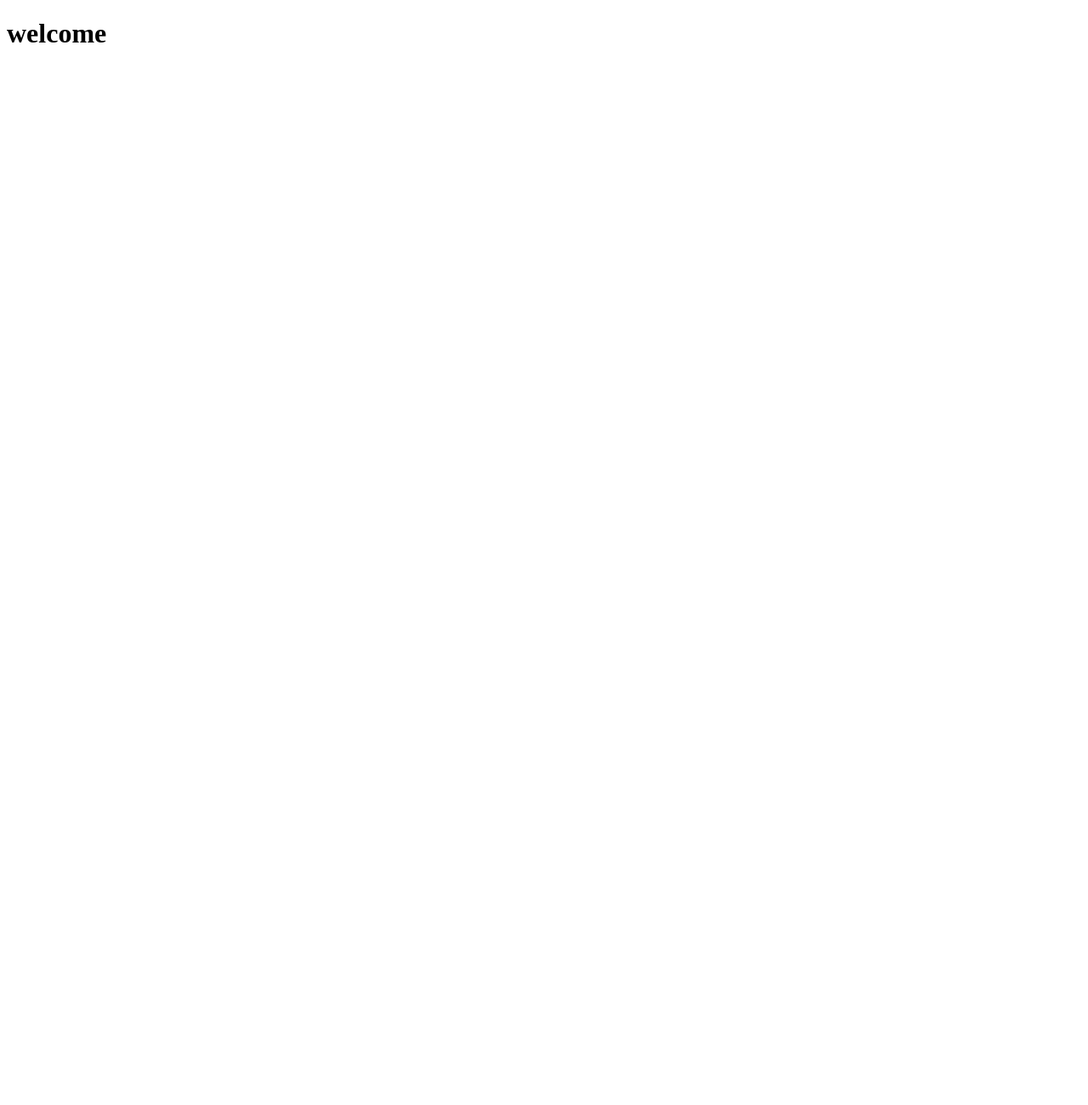
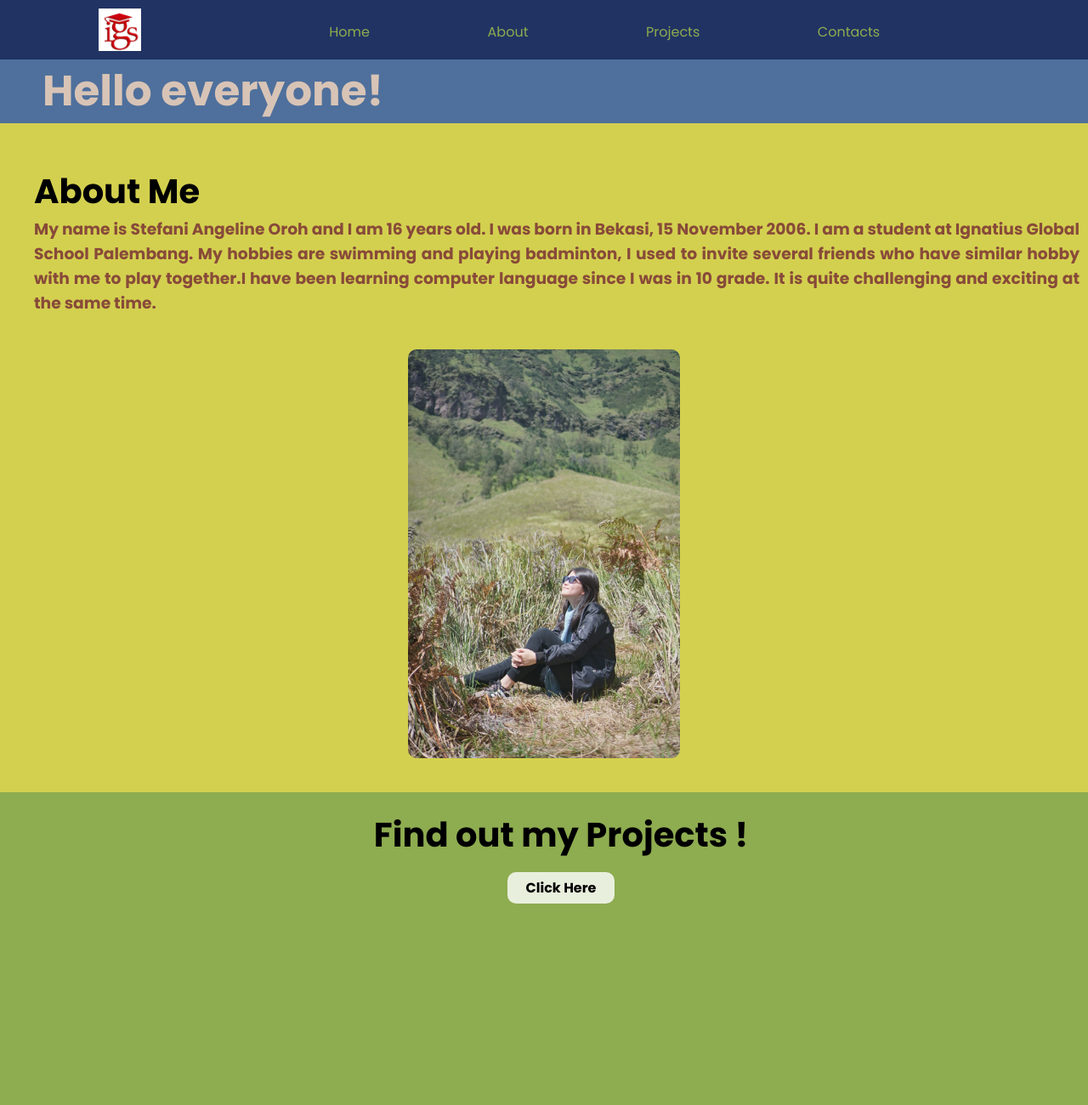
Before and after one commit to stefaniangeline/angel.github.io, a plain HTML site: page index.html in a window 1280 px wide. Shown: the top 1300 px of the page at 85% size. Before the commit the page ends 800 px from the top, so only its background shows below. Drawn offline with Linux system fonts and the light colour scheme.

Commit message:
Second Commit

```diff
--- a/index.html
+++ b/index.html
@@ -4,9 +4,68 @@
     <meta charset="UTF-8">
     <meta http-equiv="X-UA-Compatible" content="IE=edge">
     <meta name="viewport" content="width=device-width, initial-scale=1.0">
-    <title>Document</title>
+    <link rel="stylesheet" href="style.css">
+    <script type="text/javascript" src="script.js"></script>
+    <title>Angel</title>
 </head>
 <body>
-    <h1>welcome</h1>
+    <header>
+        <nav>
+            <div class="nav-item logo">
+                <img src="igs.jpg" alt="">
+            </div>
+
+            <ul class="nav-item menu-nav">
+                <li><a href="index.html">Home</a></li>
+                <li><a href="#aboutMe">About</a></li>
+                <li><a href="#myProject">Projects</a></li>
+                <li><a href="#myContact">Contacts</a></li>
+
+
+            </ul>
+        </nav>
+    </header>
+
+    <section class="opening">
+        <h1>Hello everyone!</h1>
+
+    </section>
+
+    <div id="aboutMe">
+        <section class="about">
+            <div class="about-content">
+                <h1>About Me</h1>
+                <h3>My name is Stefani Angeline Oroh and I am 16 years old. I was born in Bekasi, 15 November 2006. I am a student at Ignatius Global School Palembang. My hobbies are swimming and playing badminton, I used to invite several friends who have similar hobby with me to play together.I have been learning computer language since I was in 10 grade. It is quite challenging and exciting at the same time.</h3>
+            </div>
+        </section>
+    </div>
+
+
+    <section class="my-image">
+            <img src="angel.jpeg" alt="">
+    </section>
+
+    <div id="myProject">
+        <section class="project">
+            <h1>Find out my Projects !</h1>
+            <a href="#" class="btn">Click Here</a>
+        </section>
+    </div>
+
+
+    <div id="myContact">
+        <section class="contact">
+
+            <h1>Approach me here :</h1>
+            <ul>
+                <li><a href="https://instagram.com/stefaniangeline?igshid=MmlzYWVINDQ5Yg==">Instagram</a></li>
+                <li><a href="mailto:angelineoroh15@gmail.com">Gmail</a></li>
+                <li><a href="https://wa.me/081230053168">Whatsapp</a></li>
+            </ul>
+
+
+        </section>
+    </div>
+
 </body>
 </html>
--- a/style.css
+++ b/style.css
@@ -0,0 +1,172 @@
+@import url('https://fonts.googleapis.com/css2?family=Poppins:wght@300;400;700&display=swap');
+
+* {
+    margin: 0;
+    padding: 0;
+}
+
+body {
+    font-family: 'Poppins', sans-serif;
+    /* overflow-x: hidden; */
+    background-color: #D3D04F;
+    height: 200vh;
+}
+
+/* nav config */
+
+header nav div img {
+    height: 50px;
+    width: 50px;
+    margin  : 10px;
+}
+
+header nav {
+    display: flex;
+    background: #213363;
+    justify-content: space-around;
+    padding: 0 50px;
+    height: 70px;
+    align-items: flex-start;
+}
+
+header nav .logo {
+    font-size: 2.3rem;
+}
+
+header nav .logo:hover {
+    font-size:50px;
+    transition: all 500ms;
+    font-size-adjust: 20px;
+}
+
+header nav ul {
+    display: flex;
+    list-style: none;
+    width: 75%;
+    justify-content: space-evenly;
+    /* justify-content: start; */
+}
+
+header nav ul li {
+    padding-top: 25px;
+}
+
+header nav ul li a {
+    color: #8EAC50;
+    /* display: inline; */
+    text-decoration: none;
+    font-size: 1rem;
+    padding-right: 40px;
+    /* padding-top: 20px; */
+}
+
+header nav ul .menu-nav {
+    padding-left: 500px;
+    justify-items: center;
+}
+
+header nav ul li a:hover {
+    color:white;
+    text-decoration: none;
+    font-size: 1rem;
+}
+
+section.opening {
+    width: auto;
+    background-color: #4F709C;
+}
+
+section.opening h1 {
+    margin-left: 50px;
+    font-size: 50px;
+    color: #D8C4B6;
+}
+
+
+section.about .about-content {
+    margin-top: 50px;
+    padding-left: 40px;
+    color: #884A39;
+}
+
+section.about .about-content h1 {
+    font-size: 40px;
+    color: black;
+}
+
+section.about .about-content h3 {
+    text-align: justify;
+    padding-right: 10px;
+}
+
+section.my-image img {
+    border-radius: 10px;
+    display: block;
+    margin-left: auto;
+    margin-right: auto;
+    margin-top: 40px;
+    /* padding-bottom: 10px; */
+    width: 25%;
+
+}
+
+section.project {
+    background-color: #8EAC50;
+    height: 500px;
+    text-align: center;
+
+}
+
+
+section.project h1{
+    margin-left: 40px;
+    margin-top: 40px;
+    margin-bottom: 20px;
+    font-size: 40px;
+    padding-top: 20px;
+}
+
+section.project .btn {
+    /* background:rgba(255, 255, 255, 0.804); */
+    color: black;
+    text-decoration: none;
+    border: 2px solid transparent;
+    font-weight: bold;
+    padding: 5px 20px;
+    border-radius: 10px;
+    transition: 2s;
+    width: 10px;
+    margin-left: 40px;
+}
+
+section.project a{
+    background:rgba(255, 255, 255, 0.804);
+}
+
+section.project a:hover {
+    text-decoration: underline;
+    color: grey;
+}
+
+section.contact {
+    background-color: #F29727;
+    height: 500px;
+    text-align: center;
+    font-size: 30px;
+
+}
+
+section.contact h1 {
+    padding-top: 200px;
+}
+
+section.contact ul li a {
+    font-size: auto;
+    color: black;
+    text-decoration: none;
+}
+
+section.contact ul li:hover a {
+    color: white;
+    text-decoration: underline;
+}
```
Also changed, not shown: angel.jpeg (added), igs.jpg (added).
